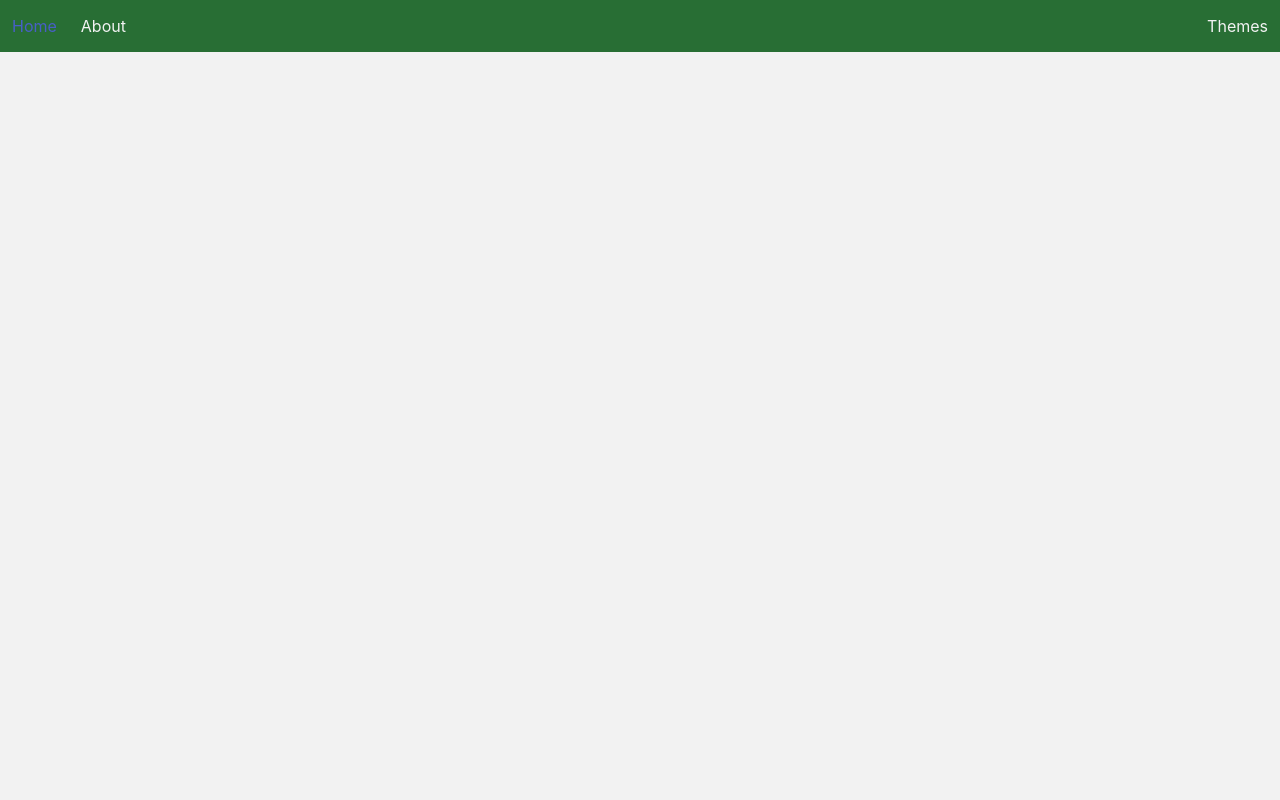
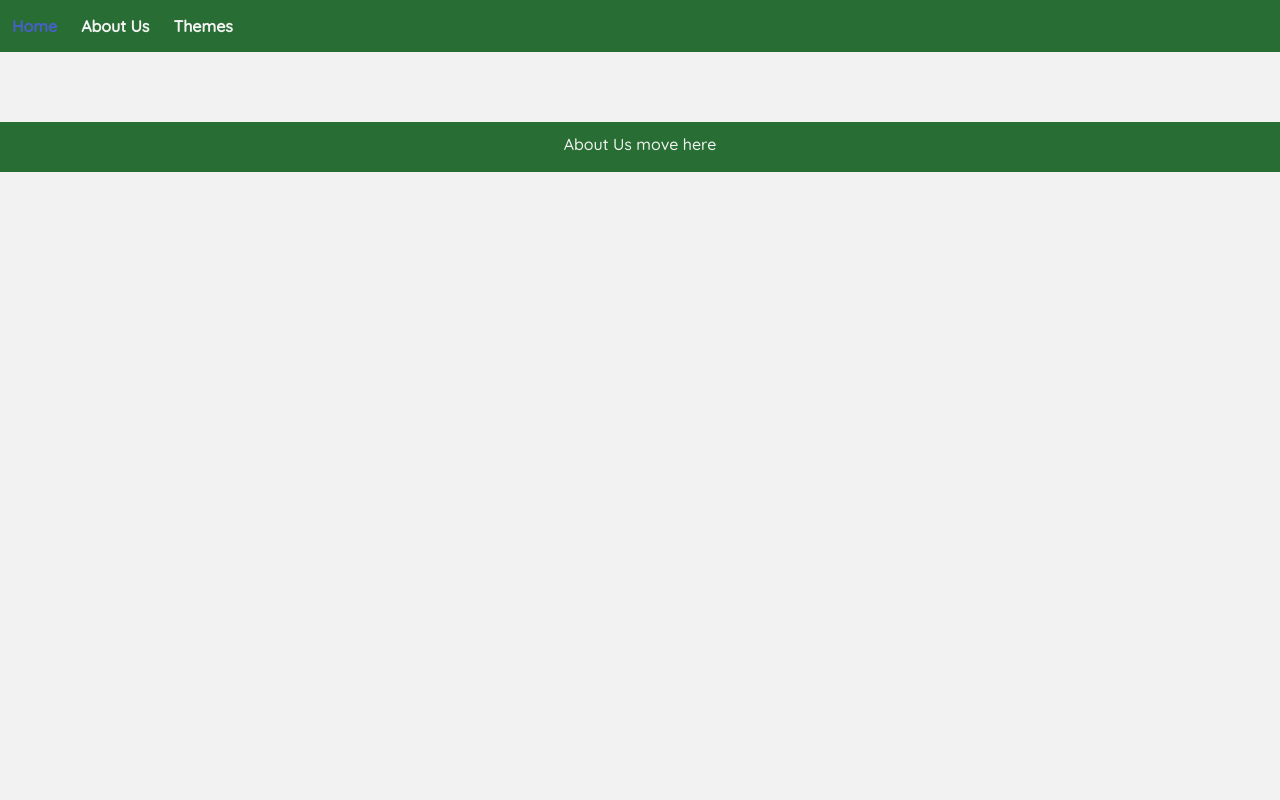
Before and after one commit to Sunjang1009/shop-my-rooms, a Django app: page / in a window 1280 px wide. Run offline with Django 4.2, Linux system fonts and the light colour scheme; data that the repository does not hold is empty.

Commit message:
changed font style and navbar arrangement

```diff
--- a/main_app/static/styles/main.css
+++ b/main_app/static/styles/main.css
@@ -4,6 +4,7 @@ body {
     min-height: 100vh;
     margin: 0;
     padding: 0;
+    font-family: 'Quicksand', sans-serif;
 }
 
 h1,
@@ -12,6 +13,11 @@ h3 {
     color: #286e34;
     text-align: center;
 }
+
+.navbar-item {
+    font-weight: bold;
+}
+
 
 .theme-title {
     padding-top: 1rem;
@@ -29,6 +35,7 @@ h3 {
 .container {
     padding: 0px;
     padding-right: 0;
+    padding-bottom: 30px;
 }
 
 .title {
@@ -282,3 +289,28 @@ img {
 .card-footer-item:hover {
     color:#ff8000
 }
+
+.footer {
+    position:relative;
+    left:0;
+    bottom:0;
+    width:100%;
+    height:50px;
+    background-color: #286e34;
+    color:#f2f2f2;
+    padding:0;
+}
+
+.footer-content {
+    color:#f2f2f2;
+    text-align: center;
+    padding-top: 10px;
+}
+
+.footer-text {
+    color:#f2f2f2;
+}
+
+.footer-text:hover {
+    color:#ff8000;
+}
--- a/main_app/templates/base.html
+++ b/main_app/templates/base.html
@@ -1,18 +1,24 @@
 {% load static %}
 <!DOCTYPE html>
 <html lang="en">
+
 <head>
     <meta charset="UTF-8" />
     <meta http-equiv="X-UA-Compatible" content="IE=edge" />
     <meta name="viewport" content="width=device-width, initial-scale=1.0" />
     <link rel="stylesheet" href="https://cdn.jsdelivr.net/npm/bulma@0.9.2/css/bulma.min.css">
-        <script src="https://code.jquery.com/jquery-3.6.0.min.js" integrity="sha256-/xUj+3OJU5yExlq6GSYGSHk7tPXikynS7ogEvDej/m4=" crossorigin="anonymous"></script>
+    <script src="https://code.jquery.com/jquery-3.6.0.min.js"
+        integrity="sha256-/xUj+3OJU5yExlq6GSYGSHk7tPXikynS7ogEvDej/m4=" crossorigin="anonymous"></script>
     <link rel="stylesheet" href="{% static 'styles/main.css' %}">
     <script src="{% static 'scripts/main.js' %}" defer></script>
     <link rel="stylesheet" href="https://cdnjs.cloudflare.com/ajax/libs/font-awesome/5.15.4/css/all.min.css">
+    <link rel="preconnect" href="https://fonts.googleapis.com">
+    <link rel="preconnect" href="https://fonts.gstatic.com" crossorigin>
+    <link href="https://fonts.googleapis.com/css2?family=Quicksand:wght@500&display=swap" rel="stylesheet">
     <title>Shop My Rooms - {% block title %}{% endblock %}</title>
 </head>
-    <body >
+
+<body>
     <nav class="navbar" role="navigation" aria-label="main navigation">
         <div class="navbar-brand">
             <a class="navbar-item" href="/">Home</a>
@@ -22,20 +28,23 @@
                 <span aria-hidden="true"></span>
             </a>
         </div>
-            <!-- nav  -->
-            <div class="navbar-menu navbar-start">
-                <a class="navbar-item" href="/about">About</a>
-            </div>
-            <div class="navbar-menu navbar-end">
+        <div class="navbar-menu">
+            <a class="navbar-item" href="/about">About Us</a>
             <a class="navbar-item" href="/themes">Themes</a>
         </div>
+
     </nav>
     <div class="container">
 
         {% block content %}{% endblock %}
 
     </div>
+    <footer class="footer">
+        <div class="footer-content">
+            <a href="/about" class="footer-text">About Us move here</a>
         </div>
-    </div>
+    </footer>
+
 </body>
+
 </html>
```
Lines whose indentation alone changed are shown as unchanged.
